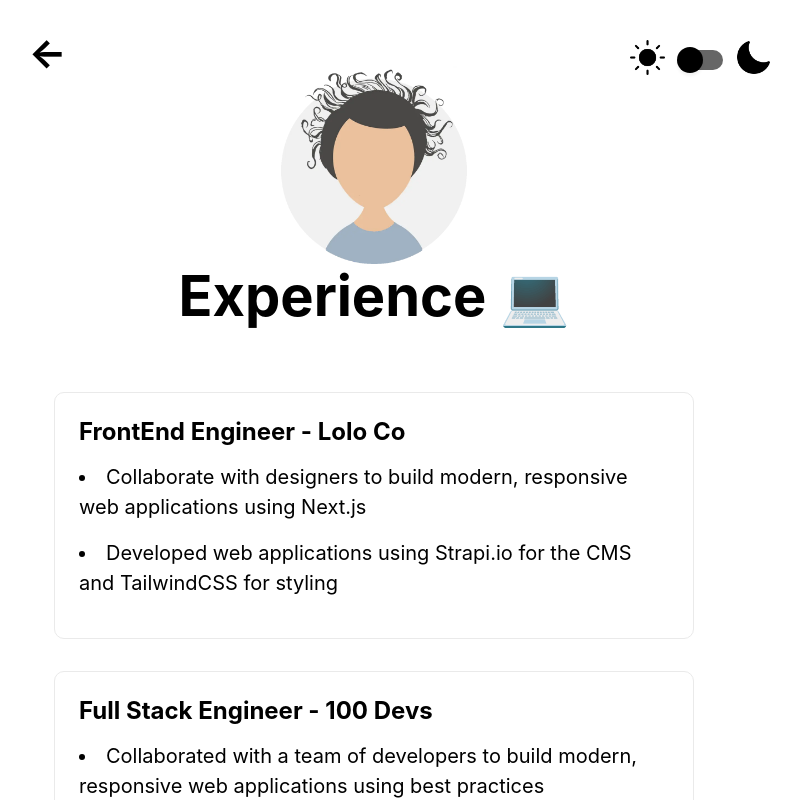
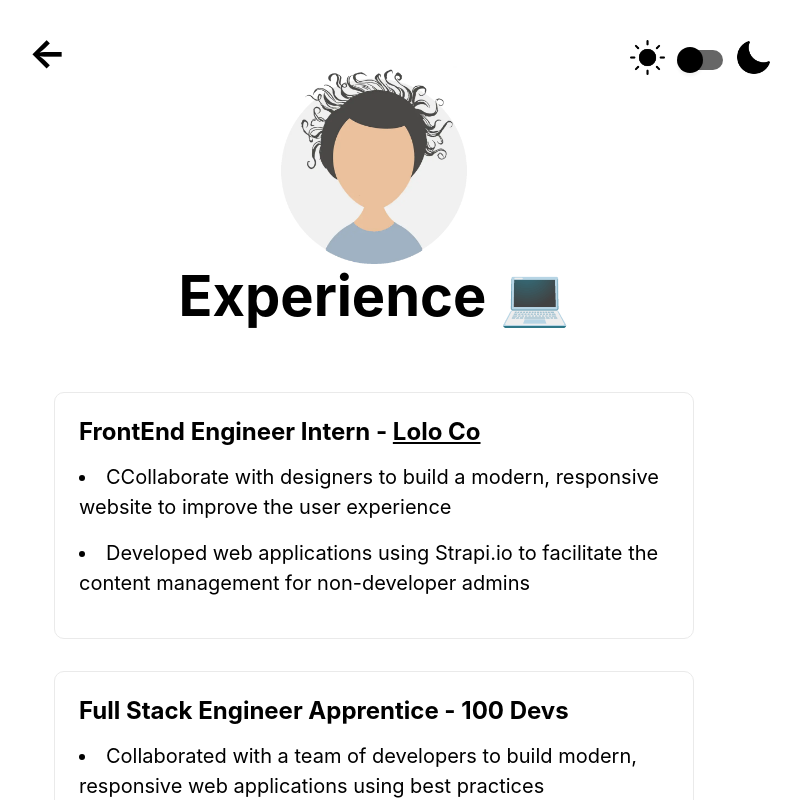
Before and after one commit to Sajadmhy/Sajad-Mahyaei-Portfolio, a Next.js app: page /experience in a window 1280 px wide. Shown: the top 800 px of the page, without its empty margins (266-1067 px from the left). Built offline with nearby package versions, Linux system fonts and the light colour scheme.

Commit message:
update the experiences for lolo

```diff
--- a/pages/experience.jsx
+++ b/pages/experience.jsx
@@ -32,15 +32,15 @@ export default function Experience() {
         <div className={styles.grid}>
 
         <div className={styles.card}>
-            <h2>FrontEnd Engineer - Lolo Co</h2>
+            <h2>FrontEnd Engineer Intern - <a href='https://lolo.co' target="_blank" rel="noreferrer">Lolo Co</a></h2>
             <p>
-              <li>Collaborate with designers to build modern, responsive web applications using Next.js</li>
-              <li>Developed web applications using Strapi.io for the CMS and TailwindCSS for styling</li>
+              <li>CCollaborate with designers to build a modern, responsive website to improve the user experience</li>
+              <li>Developed web applications using Strapi.io to facilitate the content management for non-developer admins</li>
             </p>
           </div>
 
           <div className={styles.card}>
-            <h2>Full Stack Engineer - 100 Devs</h2>
+            <h2>Full Stack Engineer Apprentice - 100 Devs</h2>
             <p>
               <li>Collaborated with a team of developers to build modern, responsive web applications using best practices </li>
               <li>Developed semantically structured full-stack web applications consisting of RESTful APIs serving data to a JavaScript front-end</li>
--- a/styles/Experience.module.css
+++ b/styles/Experience.module.css
@@ -67,6 +67,10 @@
   font-size: 1.5rem;
 }
 
+.card h2 a {
+  text-decoration: underline;
+}
+
 .card p {
   margin: 0;
   font-size: 1.25rem;
```
